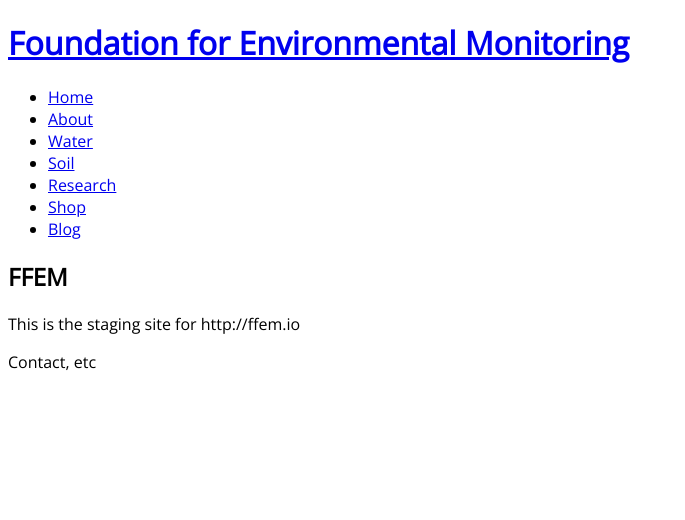
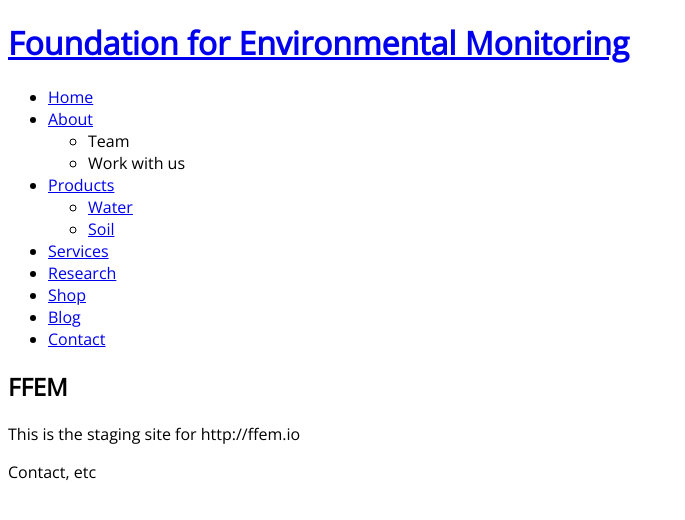
Before and after one commit to adraman/foundation-for-environmental-monitoring.github.io, a Jekyll site: the page built from index.md, in a window 1280 px wide. Shown: the top 520 px of the page, without its empty margins (0-685 px from the left). Built offline with Jekyll 4.4.1, drawn with Linux system fonts in a browser that asks for light colours.

Commit message:
Modified menu. Added products and services pages

```diff
--- a/_layouts/default.html
+++ b/_layouts/default.html
@@ -14,12 +14,23 @@
     <nav>
       <ul>
         <li><a href="{{ site.url }}">Home</a></li>
-        <li><a href="{{ site.url }}/about">About</li>
-        <li><a href="{{ site.url }}/water">Water</a></li>
-        <li><a href="{{ site.url }}/soil">Soil</a></li>
+        <li><a href="{{ site.url }}/about">About</a>
+          <ul>
+            <li>Team</li>
+            <li>Work with us</li>
+          </ul>
+        </li>
+        <li><a href="{{ site.url  }}/products">Products</a>
+          <ul>
+            <li><a href="{{ site.url }}/water">Water</a></li>
+            <li><a href="{{ site.url }}/soil">Soil</a></li>
+          </ul>
+        </li>
+        <li><a href="{{ site.url }}/services">Services</a></li>
         <li><a href="{{ site.url }}/research">Research</li>
         <li><a href="{{ site.url }}/shop">Shop</a></li>
         <li><a href="{{ site.ulr }}/blog">Blog</a></li>
+        <li><a href="{{ site.url }}/contact">Contact</a></li>
       </ul>
     </nav>
     <article>
```
Also changed, not shown: products.md (added, +6 -0 lines), services.md (added, +6 -0 lines).
